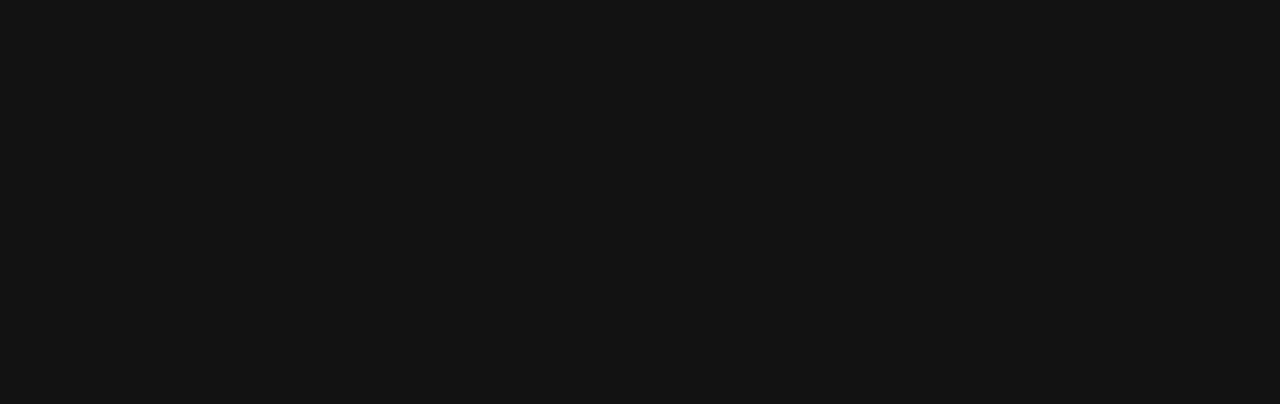
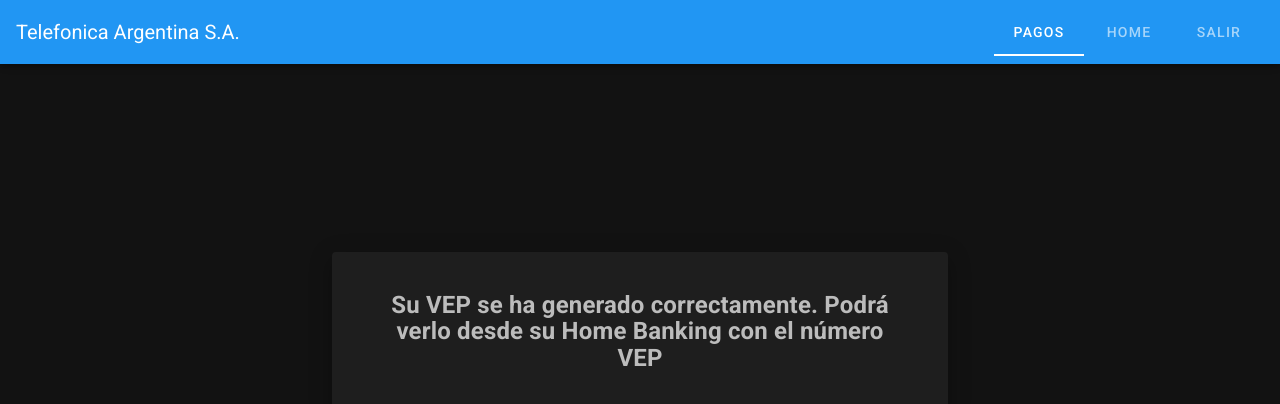
Before and after one commit to LihueMaidanaAvaca/recaudapp, a Vue app: page /VEP in a window 1280 px wide. Shown: the top 404 px of the page. Built offline with nearby package versions, Linux system fonts and the light colour scheme; sample sign-in values are in the browser's storage.

Commit message:
response boleta and vep

```diff
--- a/src/components/AppBar.vue
+++ b/src/components/AppBar.vue
@@ -1,5 +1,5 @@
 <template>
-  <v-app-bar color="primary" height="64">
+  <v-app-bar color="primary" height="64" fixed>
     <v-toolbar-title>{{ userName }}</v-toolbar-title>
 
     <v-spacer></v-spacer>
--- /dev/null
+++ b/src/components/responses/BoletaResponse.vue
@@ -0,0 +1,70 @@
+<template>
+  <div>
+    <app-bar />
+    <v-container fluid fill-height>
+      <v-row align="center" justify="center">
+        <v-col cols="12" sm="8" md="6">
+          <v-card elevation="12" class="response-card">
+            <v-card-text>
+              <div class="response-message">
+                <span class="highlighted-text">
+                  ¡Su Boleta se ha generado correctamente!
+                </span>
+              </div>
+              <div class="download-link">
+                Usted puede
+                <a :href="boletaLink" download class="link">
+                  descargarla aquí
+                </a>
+              </div>
+            </v-card-text>
+          </v-card>
+        </v-col>
+      </v-row>
+    </v-container>
+  </div>
+</template>
+
+<script>
+import AppBar from "../AppBar.vue";
+
+export default {
+  name: "BoletaResponse",
+  components: { AppBar },
+  props: { boletaLink: String },
+};
+</script>
+
+<style scoped>
+.response-card {
+  text-align: center;
+  padding: 24px;
+  border-radius: 12px; /* Redondear los bordes */
+  margin-top: 30vh;
+}
+
+.response-message {
+  display: flex;
+  align-items: center;
+  justify-content: center;
+  margin-bottom: 16px;
+}
+
+.highlighted-text {
+  font-size: 3vh;
+  font-weight: bold;
+  color: #4aacf2; /* Color azul */
+  margin-left: 16px;
+}
+
+.download-link {
+  font-size: 18px;
+  margin-top: 16px;
+}
+
+.link {
+  color: #1976d2; /* Color azul */
+  text-decoration: none;
+  font-weight: bold;
+}
+</style>
--- /dev/null
+++ b/src/components/responses/VepResponse.vue
@@ -0,0 +1,50 @@
+<template>
+  <div>
+    <app-bar />
+    <v-container fluid fill-height>
+      <v-row align="center" justify="center">
+        <v-col cols="12" sm="8" md="6">
+          <v-card elevation="12" class="response-card">
+            <v-card-text class="response-message">
+              Su VEP se ha generado correctamente. Podrá verlo desde su Home Banking con el número VEP
+              {{ vepnumber }}
+            </v-card-text>
+          </v-card>
+        </v-col>
+      </v-row>
+    </v-container>
+  </div>
+</template>
+
+<script>
+import AppBar from '@/components/AppBar.vue'
+
+export default {
+  name: 'BoletaResponse',
+  components: { AppBar },
+  props: { boletaLink: String, vepnumber: String } // Make sure to pass vepnumber as a prop
+}
+</script>
+
+<style scoped>
+.response-card {
+  text-align: center;
+  padding: 24px;
+  border-radius: 12px; /* Redondear los bordes */
+  margin-top: 30vh;
+}
+
+.response-message {
+  font-size: 3vh; /* Adjust the font size as needed */
+  font-weight: bold;
+  color: #4aacf2; /* Color azul */
+  text-align: center; /* Center the text horizontally */
+  line-height: 1.1; /* Add space between lines */
+}
+
+.link {
+  color: #1976d2; /* Color azul */
+  text-decoration: none;
+  font-weight: bold;
+}
+</style>
--- a/src/router/index.ts
+++ b/src/router/index.ts
@@ -4,7 +4,8 @@
 import LoginView from '../views/LoginView.vue'
 import PaymentSelector from '../views/PaymentSelector.vue'
 import HistoryView from '../views/HistoryView.vue'
-import ResponseView from '../views/ResponseView.vue'
+import BoletaResponse from '../components/responses/BoletaResponse.vue'
+import VepResponse from '../components/responses/VepResponse.vue'
 
 Vue.use(VueRouter)
 
@@ -30,9 +31,14 @@
     component: PaymentSelector
   },
   {
-    path: '/boletaSuccess',
-    name: 'ResponseView',
-    component: ResponseView
+    path: '/boleta',
+    name: 'BoletaResponse',
+    component: BoletaResponse
+  },
+  {
+    path: '/VEP',
+    name: 'VepResponse',
+    component: VepResponse
   }
 ]
 
--- a/src/views/HomeView.vue
+++ b/src/views/HomeView.vue
@@ -1,10 +1,10 @@
 <template>
   <div>
     <app-bar></app-bar>
-    <v-row justify="center" class="mt-6">
+    <v-row justify="center" class="mt-13">
       <v-col cols="12" sm="8" md="6">
         <v-sheet elevation="0" class="pa-4">
-          <h2 class="headline text-center sticky-header">
+          <h2 class="text-center" >
             Seleccione el contrato que desee abonar
           </h2>
         </v-sheet>
--- a/src/views/LoginView.vue
+++ b/src/views/LoginView.vue
@@ -9,19 +9,26 @@
             alt="Login Image"
           />
         </div>
-        <v-form ref="loginForm" class="login-form" @submit.prevent="handleSubmit">
+        <v-form
+          ref="loginForm"
+          class="login-form"
+          @submit.prevent="handleSubmit"
+        >
           <v-text-field
             v-model="email"
             label="Email de usuario"
             required
-            :rules="[v => !!v || 'El email es requerido', v => /.+@.+\..+/.test(v) || 'El email debe ser válido']"
+            :rules="[
+              (v) => !!v || 'El email es requerido',
+              (v) => /.+@.+\..+/.test(v) || 'El email debe ser válido',
+            ]"
           ></v-text-field>
           <v-text-field
             v-model="password"
             label="Password"
             type="password"
             required
-            :rules="[v => !!v || 'La contraseña es requerida']"
+            :rules="[(v) => !!v || 'La contraseña es requerida']"
           ></v-text-field>
           <v-btn type="submit" color="cyan darken-1">Login</v-btn>
         </v-form>
@@ -42,6 +49,7 @@
     return {
       email: "@bienesdelestado.gob.ar",
       password: "",
+      showInitialColor: true,
     };
   },
   computed: {
@@ -53,6 +61,9 @@
     if (this.hasAuthToken) {
       this.redirectToHome();
     }
+    setTimeout(() => {
+      this.showInitialColor = false;
+    }, 500); // Ajusta el tiempo según la duración de tu animación
   },
   methods: {
     async handleSubmit() {
--- a/src/views/PaymentSelector.vue
+++ b/src/views/PaymentSelector.vue
@@ -117,6 +117,7 @@
                 <v-radio-group
                   v-model="checkboxOptions"
                   v-if="selectedOption === 'VEP'"
+                  :rules="[v => !!checkboxOptions || 'Seleccione una opción']"
                 >
                   <v-radio label="Link" value="Link">
                     <template v-slot:label>
@@ -246,10 +247,12 @@
       localStorage.setItem("payments", JSON.stringify(payments));
 
       // Cierra el modal
-      if (this.selectedOption === "Boleta") {
-        // Redirige a PaymentSuccess
-        this.$router.push({ name: "ResponseView" });
-      } else {
+      if (this.selectedOption === "Boleta") { // Actualiza isBoleta ant
+        this.$router.push({ name: "BoletaResponse"});
+      } if (this.selectedOption === "VEP") { // Actualiza isBoleta ant
+        this.$router.push({ name: "VepResponse"});
+      }
+      else {
         // Otra lógica si no es "Boleta"
       }
     },
--- a/src/views/ResponseView.vue
+++ /dev/null
@@ -1,73 +0,0 @@
-<template>
-    <div>
-        <app-bar />
-        <v-container fluid fill-height>
-            <v-row align="center" justify="center">
-                <v-col cols="12" sm="8" md="6">
-                    <v-card elevation="12" class="response-card">
-                        <v-card-text>
-                            <div class="response-message">
-                                <span class="highlighted-text">
-                                    ¡Su Boleta se ha generado correctamente!
-                                </span>
-                            </div>
-                            <div class="download-link">
-                                Usted puede
-                                <a :href="boletaLink" download class="link">
-                                    descargarla aquí
-                                </a>
-                            </div>
-                        </v-card-text>
-                    </v-card>
-                </v-col>
-            </v-row>
-        </v-container>
-    </div>
-</template>
-
-<script>
-import AppBar from "@/components/AppBar.vue";
-
-export default {
-    name: 'ResponseView',
-    components: { AppBar },
-    props: { boletaLink: String }
-};
-</script>
-
-<style scoped>
-.response-card {
-    /* Fondo celeste */
-    text-align: center;
-    padding: 24px;
-    border-radius: 12px;
-    /* Redondear los bordes */
-    margin-top: 30vh;
-}
-
-.response-message {
-    display: flex;
-    align-items: center;
-    justify-content: center;
-    margin-bottom: 16px;
-}
-
-.highlighted-text {
-    font-size: 3vh;
-    font-weight: bold;
-    color: #4aacf2;
-    /* Color azul */
-    margin-left: 16px;
-}
-
-.download-link {
-    font-size: 18px;
-    margin-top: 16px;
-}
-
-.link {
-    color: #1976d2;
-    /* Color azul */
-    text-decoration: none;
-    font-weight: bold;
-}</style>
```
Lines whose indentation alone changed are shown as unchanged.
